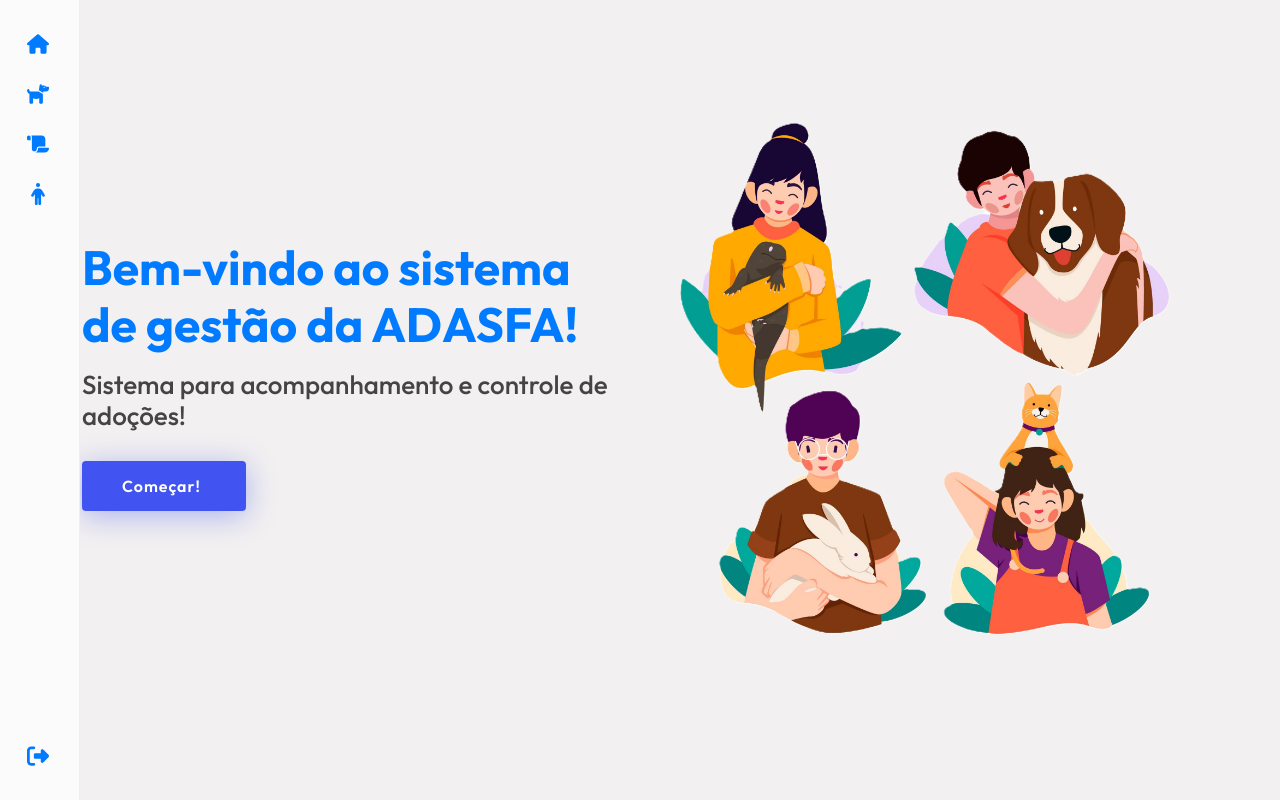
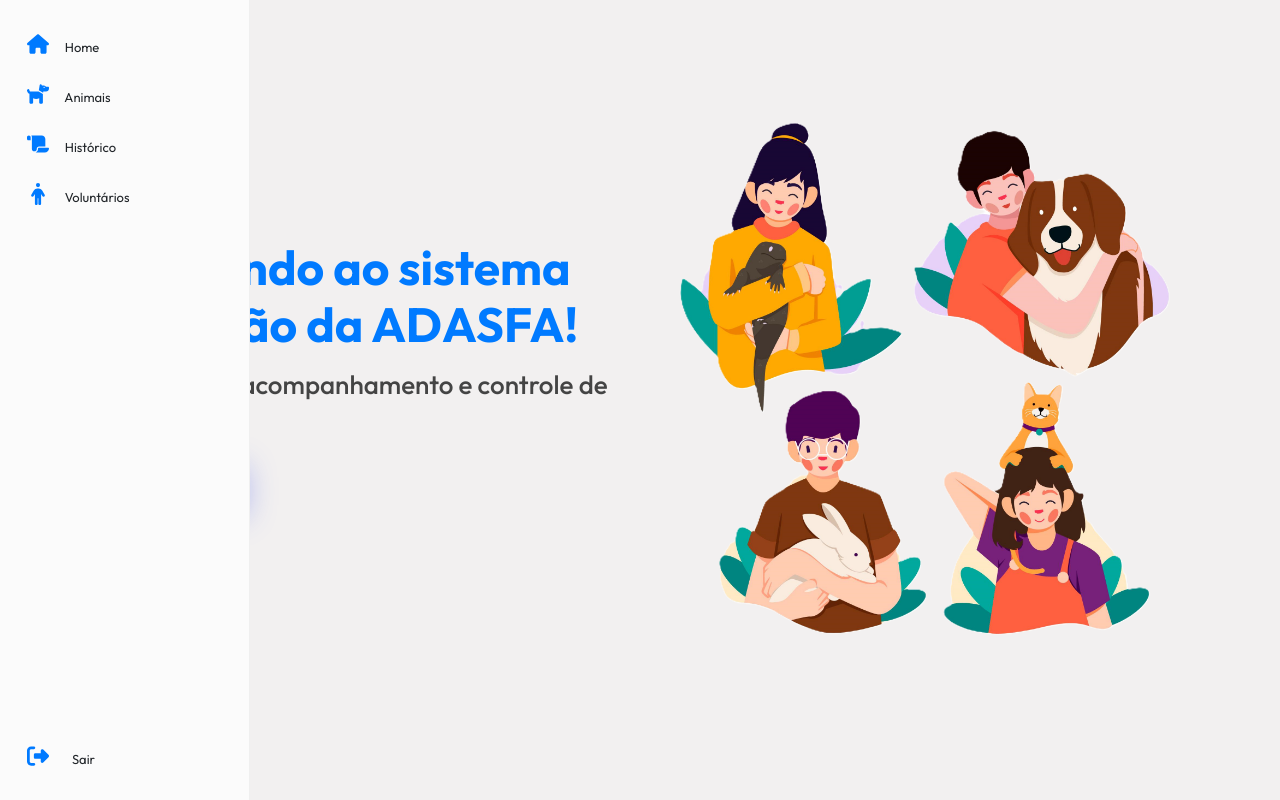
Before and after one commit to luiz982/AdoCaoFront, a Next.js app in the folder adocao/: page /Principal in a window 1280 px wide. Built offline with nearby package versions, Linux system fonts and the light colour scheme.

Commit message:
alteações e modal de sair

```diff
--- a/adocao/package.json
+++ b/adocao/package.json
@@ -18,6 +18,6 @@
     "react-loading": "^2.0.3",
     "react-pro-sidebar": "^1.1.0",
     "react-select": "^5.8.2",
-    "sweetalert2": "^11.14.3"
+    "sweetalert2": "^11.14.4"
   }
 }
--- a/adocao/src/app/Principal/page.js
+++ b/adocao/src/app/Principal/page.js
@@ -24,8 +24,8 @@
                                 <h1 data-aos="fade-up"></h1>
                                 <h2 data-aos="fade-up" data-aos-delay="400">Sistema para acompanhamento e controle de adoções!</h2>
                                 <div data-aos="fade-up" data-aos-delay="600">
-                                    <div className="text-center text-lg-start" >
-                                        <a  onClick={() => router.push('/Animais')} className="btn-get-started scrollto d-inline-flex align-items-center justify-content-center align-self-center">
+                                    <div className="comecar text-center text-lg-start">
+                                        <a  onClick={() => router.push('/Animais')} style={{}} className="btn-get-started scrollto d-inline-flex align-items-center justify-content-center align-self-center">
                                             <span>Começar!</span>
                                             <i className="bi bi-arrow-right"></i>
                                         </a>
--- a/adocao/src/app/Principal/style.css
+++ b/adocao/src/app/Principal/style.css
@@ -58,9 +58,22 @@
     border-radius: 4px;
     transition: 0.5s;
     color: #fff;
-    background: #4154f1;
+    background: rgba(0, 122, 255, 1) !important;
     box-shadow: 0px 5px 30px rgba(65, 84, 241, 0.4);
     text-decoration: none;
+}
+
+.hero .btn-get-started:hover {
+    margin-top: 30px;
+    line-height: 0;
+    padding: 25px 40px;
+    border-radius: 4px;
+    transition: 0.5s;
+    color: #fff;
+    background:rgba(65, 84, 241) !important;
+    box-shadow: 0px 5px 30px rgba(65, 84, 241, 0.4);
+    text-decoration: none;
+    cursor: pointer;
 }
 
 .hero .btn-get-started span {
--- a/adocao/src/main/components/Page.js
+++ b/adocao/src/main/components/Page.js
@@ -16,6 +16,7 @@
     faScroll,
     faPerson
 } from '@fortawesome/free-solid-svg-icons';
+import Swal from "sweetalert2";
 
 export default function Page(props) {
     const router = useRouter();
@@ -25,21 +26,28 @@
     function forceRerender() {
         setKey(prevKey => prevKey + 1);
     }
-    const abrirMenu = (event) => {
-        const element = document.getElementById('sidebar');
-        let isClickedInsideElement = false
-        if(event){
-            isClickedInsideElement = element.contains(event.target);
-        }
-        if (!isClickedInsideElement) {
-            setAberto(false)
-        } else {
-            if (aberto) {
-                setAberto(false)
-            } else {
-                setAberto(true)
+    const handleMouseEnter = () => {
+        setAberto(false);
+    };
+
+    const handleMouseLeave = () => {
+        setAberto(true);
+    };
+
+    const handleLogOut = () => {
+        Swal.fire({
+            title: "Deseja Sair?",
+            showDenyButton: true,
+            showCancelButton: false,
+            confirmButtonText: "Sim",
+            denyButtonText: `Não`,
+            confirmButtonColor: "rgba(0, 122, 255, 1)",
+            width: "400px"
+          }).then((result) => {
+            if (result.isConfirmed) {
+              router.push('/Login')
             }
-        }
+          });
     }
 
     return (
@@ -47,7 +55,8 @@
             <div className='d-flex' key={key}>
                 <Sidebar
                     id='sidebar'
-                    onClick={(event) => abrirMenu(event)}
+                    onMouseEnter={handleMouseEnter}
+                    onMouseLeave={handleMouseLeave}
                     collapsed={aberto}
                     rootStyles={{
                         position: "fixed",
@@ -64,11 +73,11 @@
                     <Menu iconShape="square" style={{marginTop: '20px'}} >
                     <div style={{ display: "flex", flexDirection: "column", height: "89vh" }}>
                         <MenuItem className='menuText' onClick={() => router.push('/Principal')} ><FontAwesomeIcon className='menuItem' icon={faHouse} /> Home</MenuItem>
-                        <MenuItem className='menuText' onClick={() => router.push('/Animais')}><FontAwesomeIcon className='menuItem' icon={faDog} onClick={() => abrirMenu()} /> Animais </MenuItem>
-                        <MenuItem className='menuText' onClick={() => router.push('/Histórico') }><FontAwesomeIcon className='menuItem' icon={faScroll} onClick={() => abrirMenu()} /> Histórico </MenuItem>
+                        <MenuItem className='menuText' onClick={() => router.push('/Animais')}><FontAwesomeIcon className='menuItem' icon={faDog}/> Animais </MenuItem>
+                        <MenuItem className='menuText' onClick={() => router.push('/Histórico') }><FontAwesomeIcon className='menuItem' icon={faScroll}/> Histórico </MenuItem>
                         <MenuItem className='menuText' onClick={() => router.push('/Voluntários')} ><FontAwesomeIcon className='menuItem' icon={faPerson}/>  Voluntários </MenuItem>
                     </div>
-                        <MenuItem className='menuText' onClick={() => router.push('/Login')} ><FontAwesomeIcon className='menuItem' icon={faRightFromBracket} />
+                        <MenuItem className='menuText' onClick={() => handleLogOut()} ><FontAwesomeIcon className='menuItem' icon={faRightFromBracket} />
                             {!aberto && <span style={{ marginLeft: "10px" }}>Sair</span>}
                         </MenuItem>
                     </Menu>
```
Also changed, not shown: adocao/src/app/Login/page.js (+1 -7 lines), 1 other file (tests, documents, lock files or other folders).
